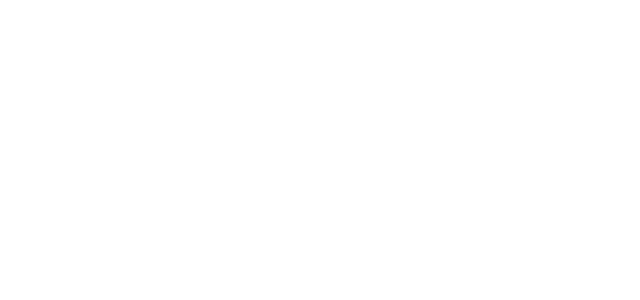
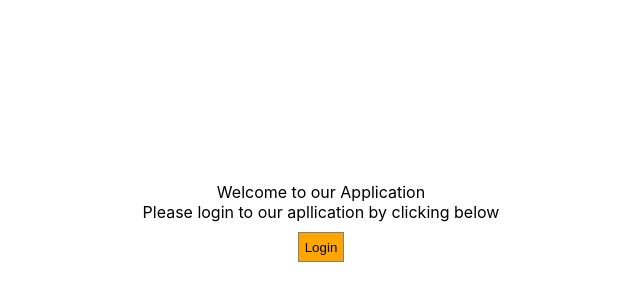
Before and after one commit to saptaksengupta/FSRNL-25-ui, a React (Create React App) app: page / in a window 1280 px wide. Before the commit this address had no page. Shown: the part 178-478 px from the top of the page, without its empty margins (319-959 px from the left). Built offline with nearby package versions, Linux system fonts and the light colour scheme.

Commit message:
fix: home page created

```diff
--- a/src/App.js
+++ b/src/App.js
@@ -1,5 +1,6 @@
 import { BrowserRouter as Router, Route, Routes} from "react-router-dom";
 import Dashboard from "./Pages/Dashboard/Dashboard";
+import HomePage from "./Pages/Home/HomePage";
 import LoginPage from "./Pages/login/LoginPage";
 import PostEditorPage from "./Pages/PostEditor/PostEditorPage";
 import ProfilePage from "./Pages/Profile/Profile";
@@ -10,6 +11,7 @@
     <div>
       <Router>
         <Routes>
+          <Route path="/" element={<HomePage />} />
           <Route path="/login" element={<LoginPage/>} />
           <Route path="/signup" element={<SignupPage />} />
           <Route path="/dashboard" element={<Dashboard />} />
--- /dev/null
+++ b/src/Pages/Home/HomePage.jsx
@@ -0,0 +1,21 @@
+import { useNavigate } from "react-router-dom"
+import FsrnlButton from "../../Components/Button/FsrnlButton"
+
+import "./HomePageStyles.css";
+
+const HomePage = () => {
+    const navigate = useNavigate();
+    const onLoginBtnClicked = () => {
+        navigate('/login');
+    }
+
+    return (
+        <div className="home-page-container">
+            <div>Welcome to our Application</div>
+            <div>Please login to our apllication by clicking below</div>
+            <FsrnlButton text={'Login'} style={{ backgroundColor: "orange", marginTop: "10px" }} onClickCb={onLoginBtnClicked} />
+        </div>
+    )
+}
+
+export default HomePage;
--- /dev/null
+++ b/src/Pages/Home/HomePageStyles.css
@@ -0,0 +1,7 @@
+.home-page-container {
+    height: 100vh;
+    display: flex;
+    flex-direction: column;
+    justify-content: center;
+    align-items: center;
+}
```
Also changed, not shown: 1 other file (tests, documents, lock files or other folders).
